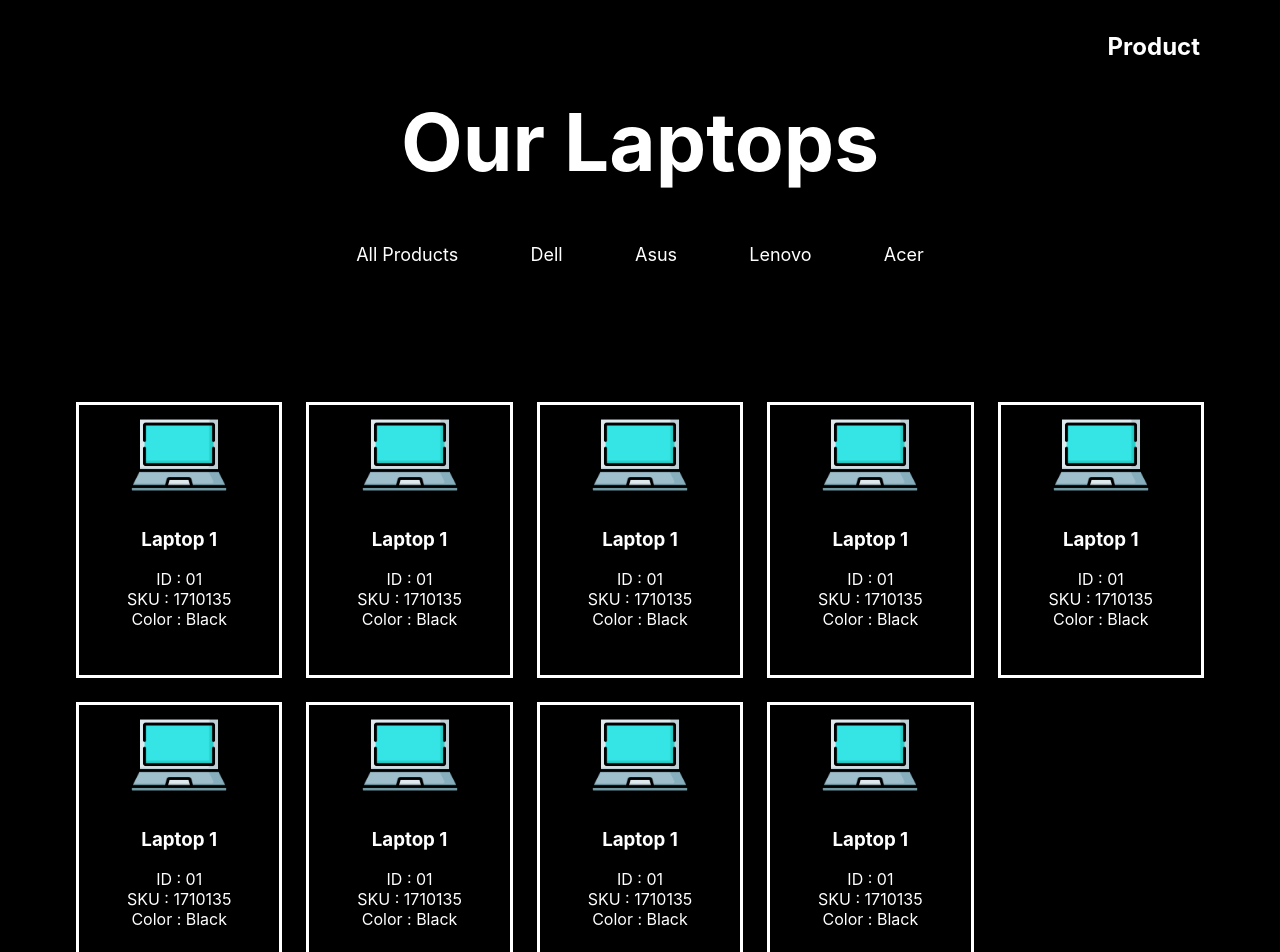
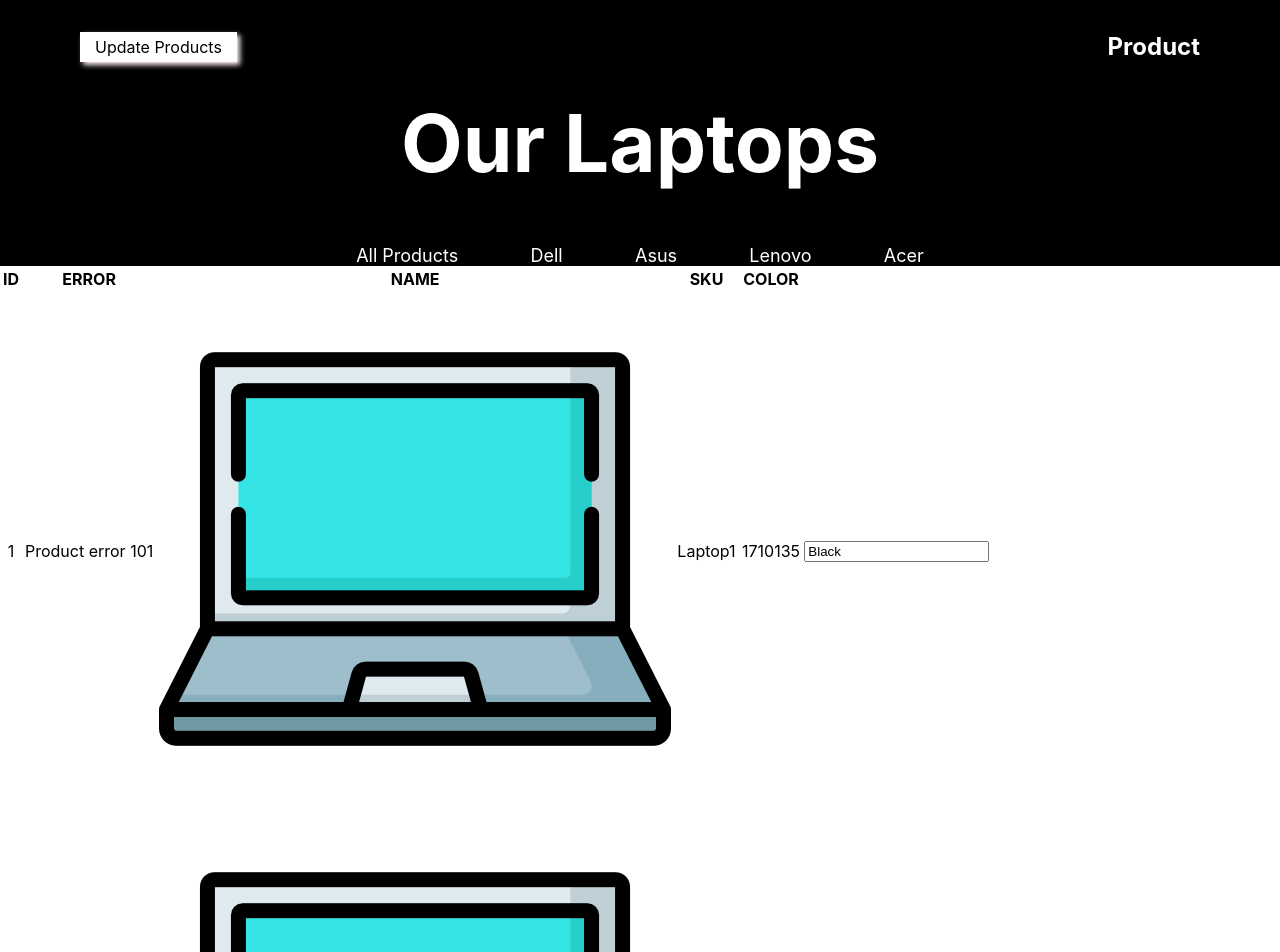
Before and after one commit to hieu-hoc-code/teko-test, a React (Create React App) app: page /update in a window 1280 px wide. Shown: the top 952 px of the page. Built offline with nearby package versions, Linux system fonts and the light colour scheme.

Commit message:
data error

```diff
--- a/package.json
+++ b/package.json
@@ -12,6 +12,7 @@
     "node-sass": "^6.0.1",
     "react": "^17.0.2",
     "react-dom": "^17.0.2",
+    "react-router-dom": "^5.3.0",
     "react-scripts": "4.0.3",
     "web-vitals": "^1.1.2"
   },
--- a/src/App.js
+++ b/src/App.js
@@ -1,15 +1,18 @@
 import './App.css'
 import React from 'react'
+import { BrowserRouter as Router } from 'react-router-dom'
 
-import Product from 'components/products/Products'
 import Header from 'components/header/Header'
+import Navigation from 'router/Navigation'
 
 function App() {
   return (
-    <div className="App">
-      <Header />
-      <Product />
-    </div>
+    <Router>
+      <div className="App">
+        <Header />
+        <Navigation />
+      </div>
+    </Router>
   )
 }
 
--- a/src/components/header/Header.js
+++ b/src/components/header/Header.js
@@ -1,4 +1,5 @@
 import React, { Component } from 'react'
+import { NavLink } from 'react-router-dom'
 
 import './header.scss'
 
@@ -7,6 +8,7 @@
     return (
       <div className="header">
         <div className="title">
+          <NavLink activeClassName="show" to="/update">Update Products</NavLink>
           <h2>Product</h2>
         </div>
         <div className="our">
--- a/src/components/header/header.scss
+++ b/src/components/header/header.scss
@@ -5,8 +5,20 @@
   color: $app-color;
   .title{
     padding: 2rem 5rem;
+    display: flex;
+    justify-content: space-between;
+    a{
+      text-decoration: none;
+      padding: 5px 15px;
+      background-color: white;
+      color: black;
+      box-shadow: 3px 3px 5px rgb(255, 240, 240);
+      &:active{
+        transform: translateY(3px);
+        box-shadow: none;
+      }
+    }
     h2{
-      text-align: right;
       margin: 0;
       padding: 0;
     }
--- a/src/components/products/Products.js
+++ b/src/components/products/Products.js
@@ -20,95 +20,6 @@
               <span>Color : Black</span>
             </div>
           </div>
-          <div className="product-container">
-            <div className="img-product">
-              <img src={Laptop} alt="logo" />
-            </div>
-            <div className="item">
-              <h3>Laptop 1</h3>
-              <span>ID : 01</span>
-              <span>SKU : 1710135</span>
-              <span>Color : Black</span>
-            </div>
-          </div>
-          <div className="product-container">
-            <div className="img-product">
-              <img src={Laptop} alt="logo" />
-            </div>
-            <div className="item">
-              <h3>Laptop 1</h3>
-              <span>ID : 01</span>
-              <span>SKU : 1710135</span>
-              <span>Color : Black</span>
-            </div>
-          </div>
-          <div className="product-container">
-            <div className="img-product">
-              <img src={Laptop} alt="logo" />
-            </div>
-            <div className="item">
-              <h3>Laptop 1</h3>
-              <span>ID : 01</span>
-              <span>SKU : 1710135</span>
-              <span>Color : Black</span>
-            </div>
-          </div>
-          <div className="product-container">
-            <div className="img-product">
-              <img src={Laptop} alt="logo" />
-            </div>
-            <div className="item">
-              <h3>Laptop 1</h3>
-              <span>ID : 01</span>
-              <span>SKU : 1710135</span>
-              <span>Color : Black</span>
-            </div>
-          </div>
-          <div className="product-container">
-            <div className="img-product">
-              <img src={Laptop} alt="logo" />
-            </div>
-            <div className="item">
-              <h3>Laptop 1</h3>
-              <span>ID : 01</span>
-              <span>SKU : 1710135</span>
-              <span>Color : Black</span>
-            </div>
-          </div>
-          <div className="product-container">
-            <div className="img-product">
-              <img src={Laptop} alt="logo" />
-            </div>
-            <div className="item">
-              <h3>Laptop 1</h3>
-              <span>ID : 01</span>
-              <span>SKU : 1710135</span>
-              <span>Color : Black</span>
-            </div>
-          </div>
-          <div className="product-container">
-            <div className="img-product">
-              <img src={Laptop} alt="logo" />
-            </div>
-            <div className="item">
-              <h3>Laptop 1</h3>
-              <span>ID : 01</span>
-              <span>SKU : 1710135</span>
-              <span>Color : Black</span>
-            </div>
-          </div>
-          <div className="product-container">
-            <div className="img-product">
-              <img src={Laptop} alt="logo" />
-            </div>
-            <div className="item">
-              <h3>Laptop 1</h3>
-              <span>ID : 01</span>
-              <span>SKU : 1710135</span>
-              <span>Color : Black</span>
-            </div>
-          </div>
-
         </div>
         <div className="end">End !</div>
       </div>
--- /dev/null
+++ b/src/components/update/Update.js
@@ -0,0 +1,53 @@
+import React, { Component } from 'react'
+
+import Laptop from 'components/images/laptop.png'
+
+import './update.scss'
+
+class Update extends Component {
+  constructor(props) {
+    super(props)
+    this.state = {
+      students: [
+        { id: 1, Error: 'Product error 101', name: 'Laptop1', SKU: '1710135', Color: 'Black' },
+        { id: 2, Error: 'Product error 102', name: 'Laptop2', SKU: '1710136', Color: 'Black' },
+        { id: 3, Error: 'Product error 103', name: 'Laptop3', SKU: '1710137', Color: 'Black' },
+        { id: 4, Error: 'Product error 104', name: 'Laptop4', SKU: '1710138', Color: 'Black' }
+      ]
+    }
+  }
+
+  renderTableData() {
+    return this.state.students.map((student, index) => {
+      const { id, Error, name, SKU, Color } = student
+      return (
+        <tr key={id}>
+          <td>{id}</td>
+          <td>{Error}</td>
+          <td><img src={Laptop} alt="img" ></img></td>
+          <td>{name}</td>
+          <td>{SKU}</td>
+          <td><input type="text" value={Color}></input></td>
+        </tr>
+      )
+    })
+  }
+
+  renderTableHeader() {
+    const header = Object.keys(this.state.students[0])
+    return header.map((key, index) => <th key={index}>{key.toUpperCase()}</th>)
+  }
+
+  render() {
+    return (
+      <table>
+        <tbody>
+          <tr>{this.renderTableHeader()}</tr>
+          {this.renderTableData()}
+        </tbody>
+      </table>
+    )
+  }
+}
+
+export default Update
--- /dev/null
+++ b/src/components/update/update.scss
@@ -0,0 +1,9 @@
+@import '_setting.scss';
+
+// .update{
+//   .content-product{
+//     .product-container{
+
+//     }
+//   }
+// }
--- a/src/index.js
+++ b/src/index.js
@@ -1,17 +1,14 @@
-import React from 'react';
-import ReactDOM from 'react-dom';
-import './index.css';
-import App from './App';
-import reportWebVitals from './reportWebVitals';
+import React from 'react'
+import ReactDOM from 'react-dom'
+import './index.css'
+import App from './App'
+import reportWebVitals from './reportWebVitals'
 
 ReactDOM.render(
   <React.StrictMode>
     <App />
   </React.StrictMode>,
   document.getElementById('root')
-);
+)
 
-// If you want to start measuring performance in your app, pass a function
-// to log results (for example: reportWebVitals(console.log))
-// or send to an analytics endpoint. Learn more: https://bit.ly/CRA-vitals
-reportWebVitals();
+reportWebVitals()
--- /dev/null
+++ b/src/router/Navigation.js
@@ -0,0 +1,18 @@
+import React, { Component } from 'react'
+import { Route } from 'react-router-dom'
+
+import Product from 'components/products/Products'
+import Update from 'components/update/Update'
+
+class Navigation extends Component {
+  render() {
+    return (
+      <div className="navigation">
+        <Route exact path="/" component={Product} />
+        <Route exact path="/update" component={Update} />
+      </div>
+    )
+  }
+}
+
+export default Navigation
```
Also changed, not shown: src/reportWebVitals.js (+9 -9 lines), jsconfig.json (line endings or trailing spaces), src/components/update/update.js (deleted), 1 other file (tests, documents, lock files or other folders).
